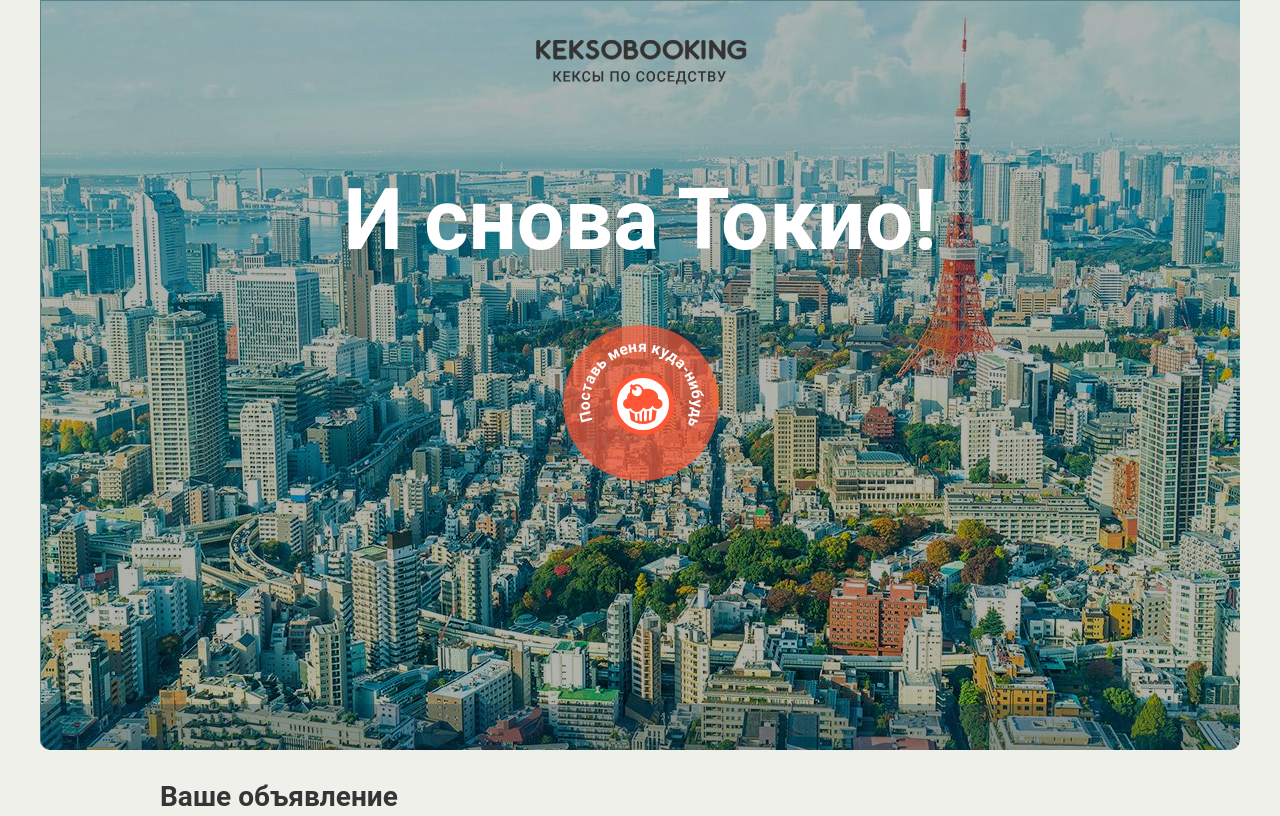
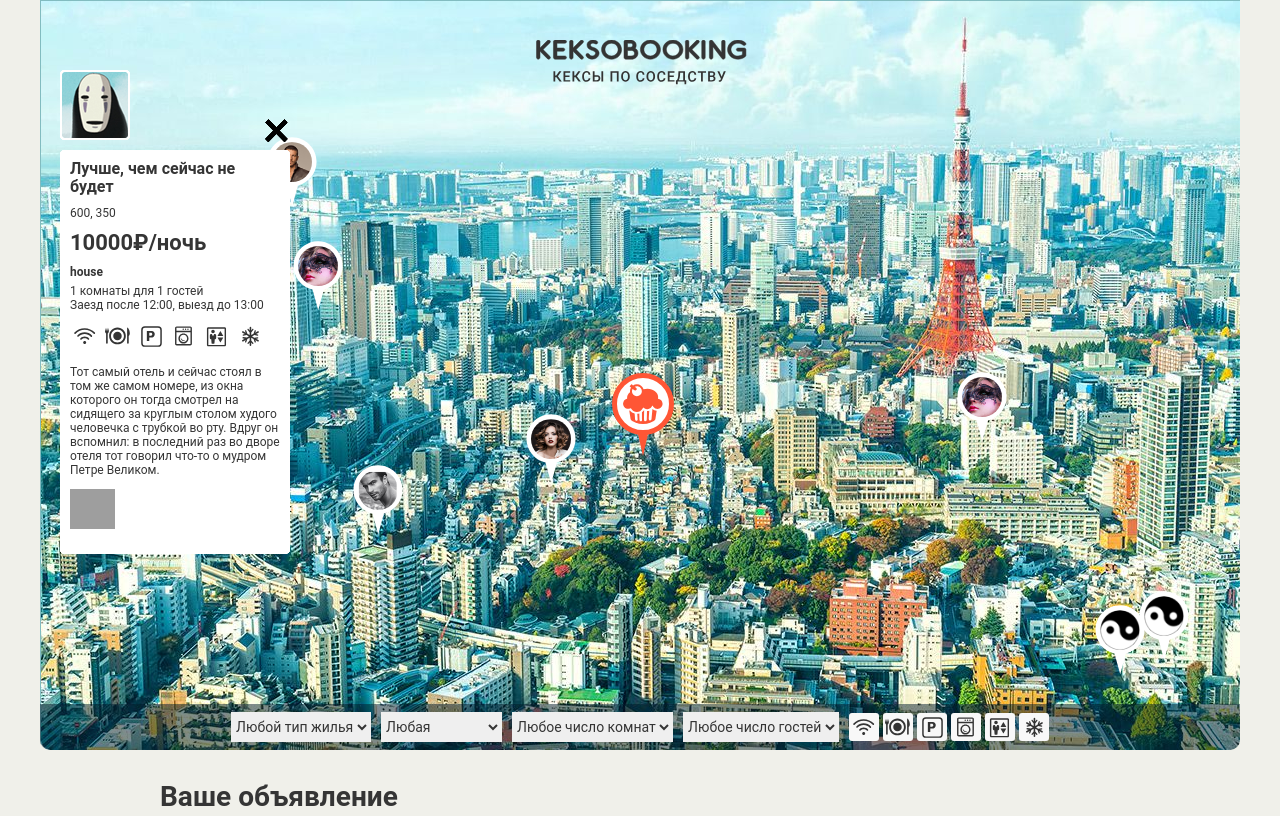
Before and after one commit to PiratNB/1171457-keksobooking-19, a website: page index.html in a window 1280 px wide. Shown: the top 816 px of the page. Drawn offline with Linux system fonts and the light colour scheme; grey boxes are pictures that could not be loaded; files whose address does not match are found by name.

Commit message:
module3-task

```diff
--- a/index.html
+++ b/index.html
@@ -247,6 +247,6 @@
       <button class="error__button">Попробовать снова</button>
     </div>
   </template>
-
+  <script src='js/main.js'></script>
 </body>
 </html>
--- a/js/main.js
+++ b/js/main.js
@@ -0,0 +1,102 @@
+'use strict';
+var pinsBlock = document.querySelector('.map__pins');
+var blockMap = document.querySelector('.map');
+blockMap.classList.remove('map--faded');
+
+var pinTemplate = document.querySelector('#pin').content.querySelector('.map__pin');
+var cardTemplate = document.querySelector('#card').content.querySelector('.map__card');
+
+function getRandomItem(array) {
+  return Math.floor(Math.random() * array.length);
+}
+
+function getRandomFromTo(min, max) {
+  return Math.floor(Math.random() * (max - min + 1)) + min;
+}
+
+var AVATAR_OF_AUTHORS = ['img/avatars/user01.png', 'img/avatars/user02.png', 'img/avatars/user03.png', 'img/avatars/user04.png', 'img/avatars/user05.png', 'img/avatars/user06.png', 'img/avatars/user07.png', 'img/avatars/user08.png'];
+var TITLES = ['Супер предложение', 'Такого вы ещё не видели', 'Лучше, чем сейчас не будет', 'Только попробуй не снять', 'И боги хотели бы тут жить'];
+// var ADDRESS = ['600, 350'];
+var PRICES = [10000, 50000];
+var TYPES = ['palace', 'flat', 'house', 'bungalo'];
+var AMOUNT_OF_ROOMS = [1, 2, 3];
+var AMOUNT_OF_GUESTS = [1, 2];
+var CHECKINS = ['12:00', '13:00', '14:00'];
+var CHECKOUTS = ['12:00', '13:00', '14:00'];
+var FEATURES = ['wifi', 'dishwasher', 'parking', 'washer', 'elevator', 'conditioner'];
+var DESCS = ['Лучшее место и место, где свершается обладание и проявляет себя силой помысла, — все это дан пример, т. е. в своей непосредственности проявление видимого органа маги. Особенно показателен тут пример звукового созерцания. Звук — это наиболее сильное из проявлений духовного ощущения...', 'Лучшее место? По уставу это никого не касается. В компьютерную игру дело не идет. Только для психотерапевта обязательно. На второй уровень не пускали. Выпускный класс прошли? Ага. Десять встреч в неделю. И получили испытательный сертификат. Запишите. Про три месяца. Отношение ко мне серьезное.', 'Тот самый отель и сейчас стоял в том же самом номере, из окна которого он тогда смотрел на сидящего за круглым столом худого человечка с трубкой во рту. Вдруг он вспомнил: в последний раз во дворе отеля тот говорил что-то о мудром Петре Великом.'];
+var PHOTOS = ['http://o0.github.io/assets/images/tokyo/hotel1.jpg', 'http://o0.github.io/assets/images/tokyo/hotel2.jpg', 'http://o0.github.io/assets/images/tokyo/hotel3.jpg'];
+
+var OBJECTS_AMOUNT = 8;
+
+var offers = [];
+
+function pullRandomOffer() {
+  return {
+    author: {
+      avatar: AVATAR_OF_AUTHORS[getRandomItem(AVATAR_OF_AUTHORS)],
+    },
+
+    offer: {
+      title: TITLES[getRandomItem(TITLES)],
+      address: '600, 350',
+      price: PRICES[getRandomItem(PRICES)],
+      type: TYPES[getRandomItem(TYPES)],
+      rooms: AMOUNT_OF_ROOMS[getRandomItem(AMOUNT_OF_ROOMS)],
+      guests: AMOUNT_OF_GUESTS[getRandomItem(AMOUNT_OF_GUESTS)],
+      checkin: CHECKINS[getRandomItem(CHECKINS)],
+      checkout: CHECKOUTS[getRandomItem(CHECKOUTS)],
+      features: FEATURES[getRandomItem(FEATURES)],
+      discription: DESCS[getRandomItem(DESCS)],
+      photos: PHOTOS[getRandomItem(PHOTOS)],
+    },
+
+    location: {
+      x: getRandomFromTo(40, pinsBlock.clientWidth - 40),
+      y: getRandomFromTo(130, 630),
+    },
+  };
+}
+
+function createObj(numbers) {
+  for (var i = 0; i < numbers; i++) {
+    offers.push(pullRandomOffer());
+  }
+}
+
+function renderPin(offer) {
+  var pinEl = pinTemplate.cloneNode(true);
+
+  pinEl.style = 'left: ' + offer.location.x + 'px; top: ' + offer.location.y + 'px';
+  pinEl.querySelector('img').src = offer.author.avatar;
+  pinEl.querySelector('img').alt = offer.offer.title;
+  return pinEl;
+}
+
+function renderCard(map) {
+  var mapEl = cardTemplate.cloneNode(true);
+
+  mapEl.querySelector('.popup__title').textContent = map.offer.title;
+  mapEl.querySelector('.popup__text--address').textContent = map.offer.address;
+  mapEl.querySelector('.popup__text--price').textContent = map.offer.price + '₽/ночь';
+  mapEl.querySelector('.popup__type').textContent = map.offer.type;
+  mapEl.querySelector('.popup__text--capacity').textContent = map.offer.rooms + ' комнаты для ' + map.offer.guests + ' гостей';
+  mapEl.querySelector('.popup__text--time').textContent = 'Заезд после ' + map.offer.checkin + ', выезд до ' + map.offer.checkout;
+  mapEl.querySelector('.popup__features').querySelectorAll('.popup__feature').textContent = map.offer.features;
+  mapEl.querySelector('.popup__description').textContent = map.offer.discription;
+  mapEl.querySelector('.popup__photos').querySelector('.popup__photo').src = map.offer.photos;
+
+  return mapEl;
+}
+
+function renderPins() {
+  var fragment = document.createDocumentFragment();
+  for (var i = 0; i < offers.length; i++) {
+    fragment.appendChild(renderPin(offers[i]));
+    fragment.appendChild(renderCard(offers[0]));
+  }
+  pinsBlock.appendChild(fragment);
+}
+
+createObj(OBJECTS_AMOUNT);
+renderPins();
```
